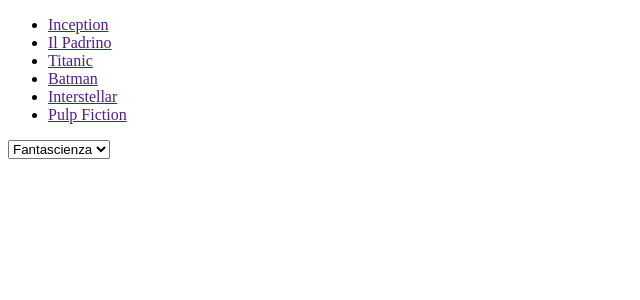
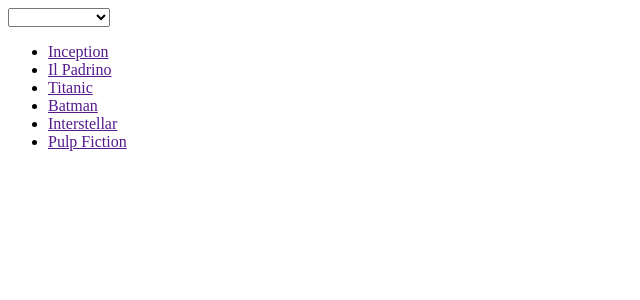
Before and after one commit to ElioSpena/react-movie-filter, a React (Vite) app: page / in a window 1280 px wide. Shown: the top 300 px of the page, without its empty margins (0-640 px from the left). Built offline with nearby package versions, Linux system fonts and the light colour scheme.

Commit message:
feat: creato filtro per generi

```diff
--- a/src/App.jsx
+++ b/src/App.jsx
@@ -1,27 +1,52 @@
-import films from "./assets/data/films"
+import { useEffect, useState } from "react"
+import filmsList from "./assets/data/filmsList"
 
 function App() {
+const [films, setFilms] = useState(filmsList);
+const [genre, setGenre] = useState("");
+console.log(genre);
+
+
+useEffect( () => {
+  genre === "" ? setFilms(filmsList)
+   :
+ setFilms(filmsList.filter((curFilm) => curFilm.genre.includes(genre)));
+},
+ [genre])
+
   return (
     <>
       <section>
 
+          <form>
+              <select
+              value={genre}
+              onChange={ (event)=>
+                setGenre(event.target.value)
+              }
+              name="films">
+                {filmsList.map((curFilm, index) =>
+                <option
+                value={curFilm.genre}
+                 key={index}>
+                  {curFilm.genre}
+                </option>
+                )}
+                <option value=""></option>
+              </select>
+        </form>
+
         <ul>
 
-            {films.map((curFilm) =>
-            <li>
+            {films.map((curFilm, index) =>
+            <li key={index}>
               <a href="">{curFilm.title}</a>
             </li>
             )}
 
         </ul>
 
-        <form action="">
-              <select name="film" id="">
-                {films.map((curFilm) =>
-                <option>{curFilm.genre}</option>
-                )}
-              </select>
-        </form>
+
 
 
       </section>
--- a/src/assets/data/films.js
+++ b/src/assets/data/filmsList.js
@@ -1,4 +1,4 @@
-const films = [
+const filmsList = [
   { title: 'Inception', genre: 'Fantascienza' },
   { title: 'Il Padrino', genre: 'Thriller' },
   { title: 'Titanic', genre: 'Romantico' },
@@ -7,4 +7,4 @@
   { title: 'Pulp Fiction', genre: 'Thriller' },
 ];
 
-export default films
+export default filmsList
```
